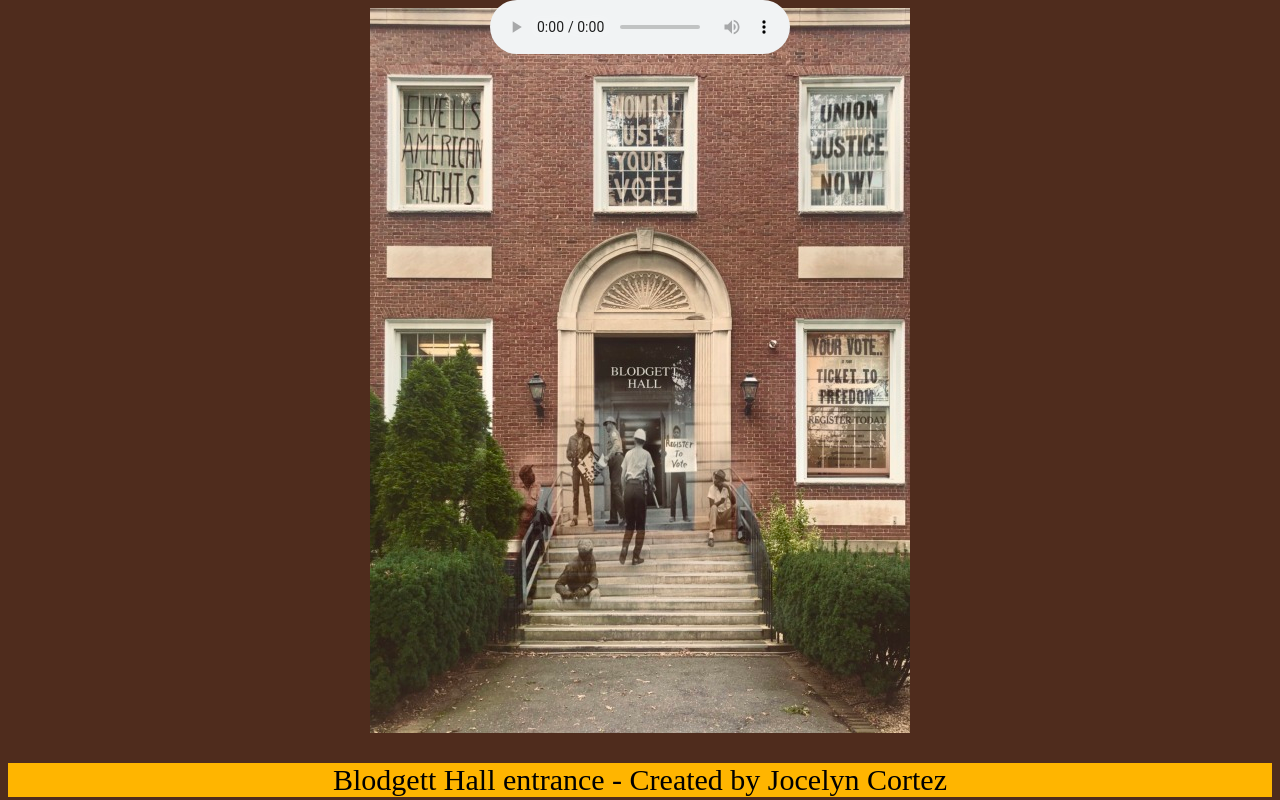
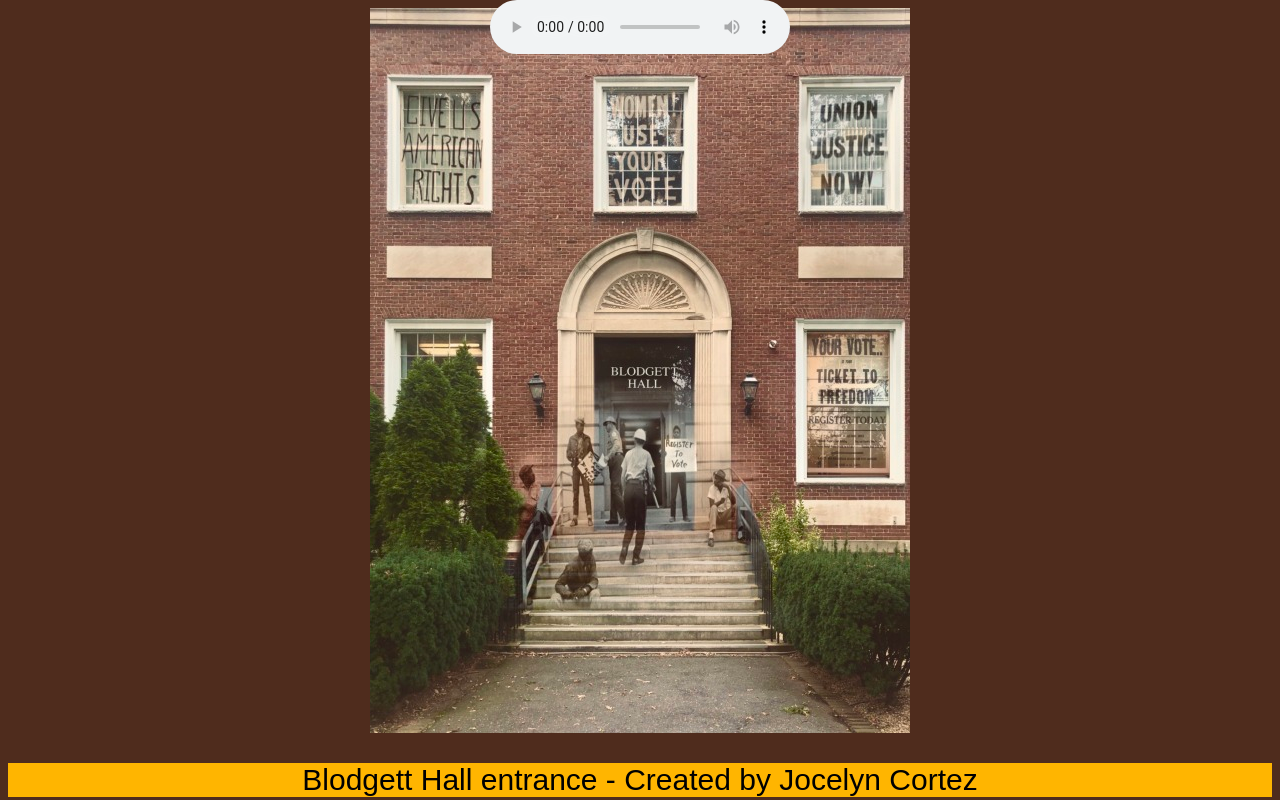
Before and after one commit to vgrinthal/AdelphiFallArts2020, a plain HTML site: page student-files/Cortez/view.html in a window 1280 px wide. Drawn offline with Linux system fonts and the light colour scheme.

Commit message:
Update view.html

```diff
--- a/student-files/Cortez/view.html
+++ b/student-files/Cortez/view.html
@@ -12,7 +12,7 @@
     margin-inline-start: 0px;
     margin-inline-end: 0px;">
     <img src="image1.jpg" style="max-width: 100%; max-height: 100%;">
-     <figcaption style="background-color:#ffb500; font-size: 30px;"><p> Blodgett Hall entrance - Created by Jocelyn Cortez</p></figcaption>
+     <figcaption style="background-color:#ffb500;"><p style="font-size: 30px; font-family: sans-serif;"> Blodgett Hall entrance - Created by Jocelyn Cortez</p></figcaption>
 </figure>
 
 <div align="center" style="position:absolute; height: 100%; width: 100%; top:0; left:0;" >
```
